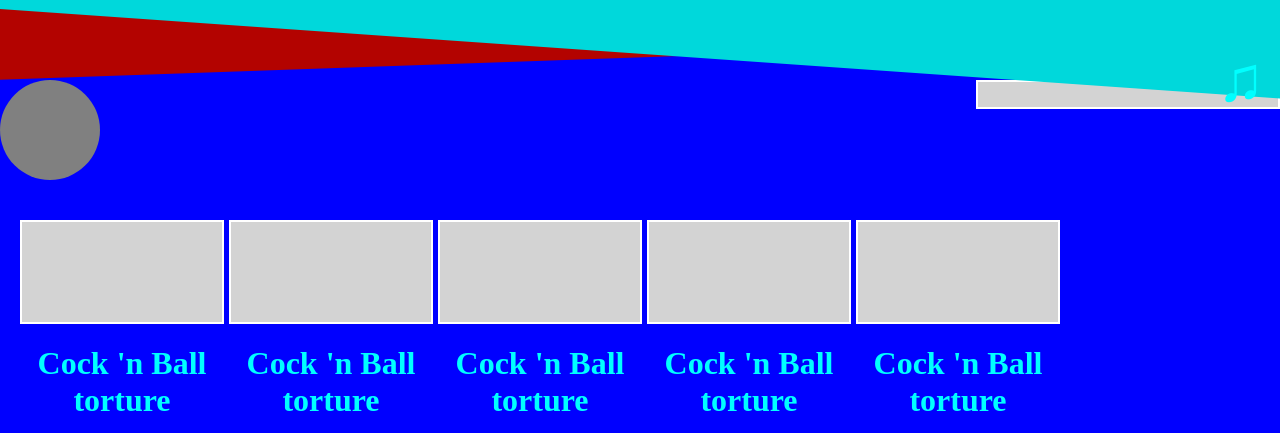
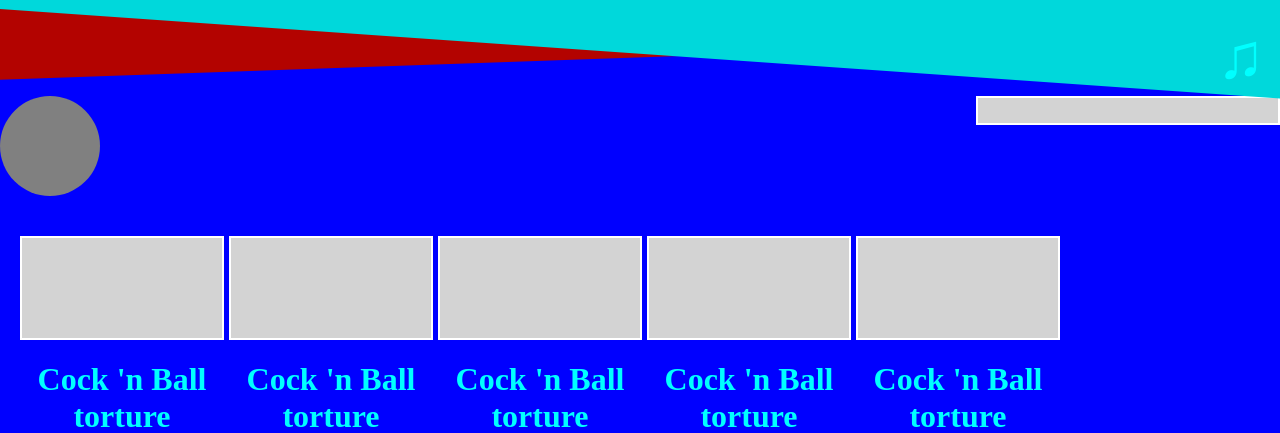
Before and after one commit to Vincent007super/MMM, a PHP site: page /home.php in a window 1280 px wide. Shown: the top 433 px of the page. Run offline with PHP 8.4, Linux system fonts and the light colour scheme.

Commit message:
fixed header and css position
- Moved header icon more towards the top
- Css files had 2 different directories, converted them into a single one.

```diff
--- a/code/media/styles/site.css
+++ b/media/styles/site.css
@@ -8,7 +8,7 @@ body {
 
 header {
     width: 100vw;
-    height: 10vh;
+    height: 12vh;
 }
 
 #layer1, #layer2 {
@@ -48,6 +48,7 @@ header > h1 {
     font-size: 5vw;
     right: 1.2vw;
     cursor: pointer;
+    margin-top: 2.5vh;
 }
 
 /* Put next css here */
```
Also changed, not shown: code/media/images/filler.txt (deleted), code/media/styles/index.css (deleted), code/media/styles/vrienden.css (deleted), media/styles/home.css (renamed from code/media/styles/home.css), media/styles/vrienden.css (added), 1 other file.
